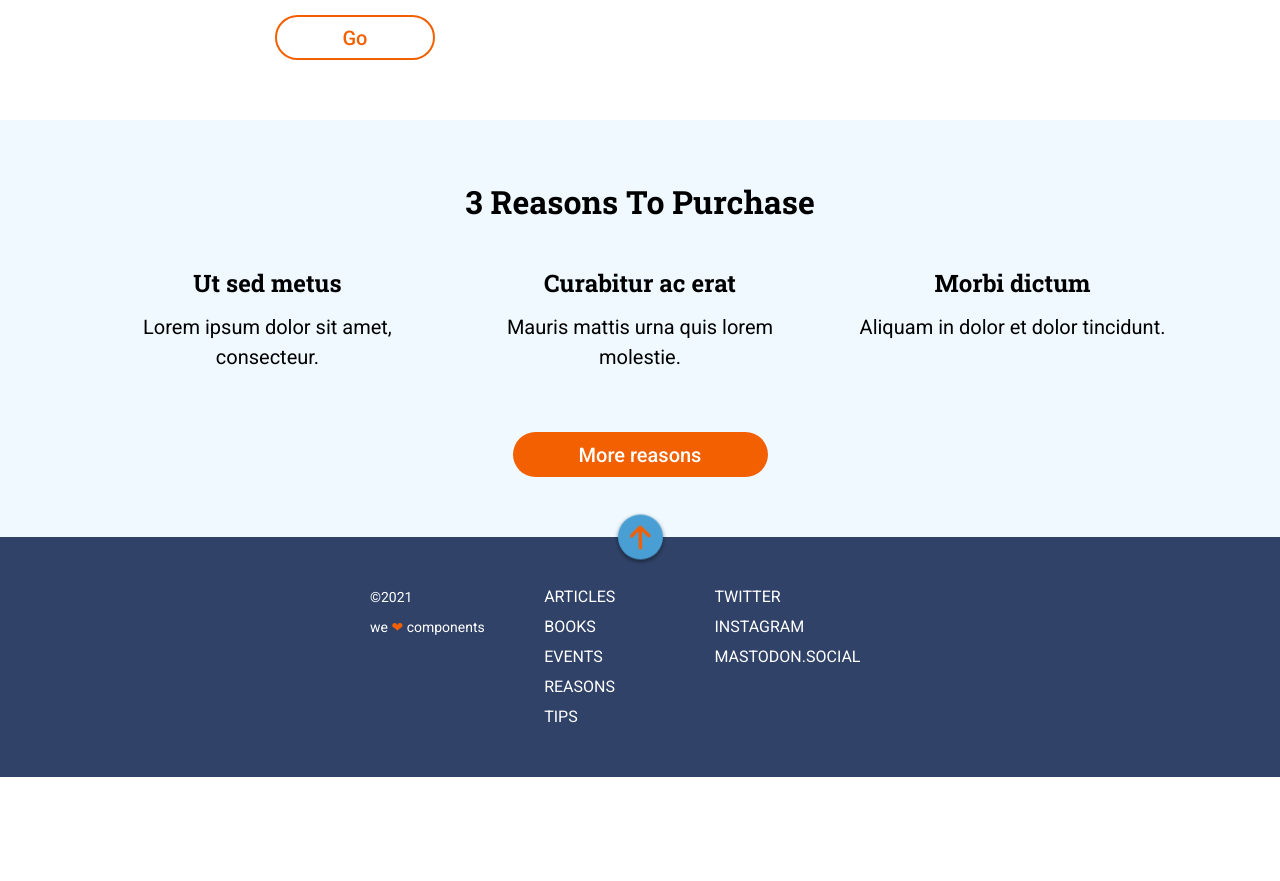
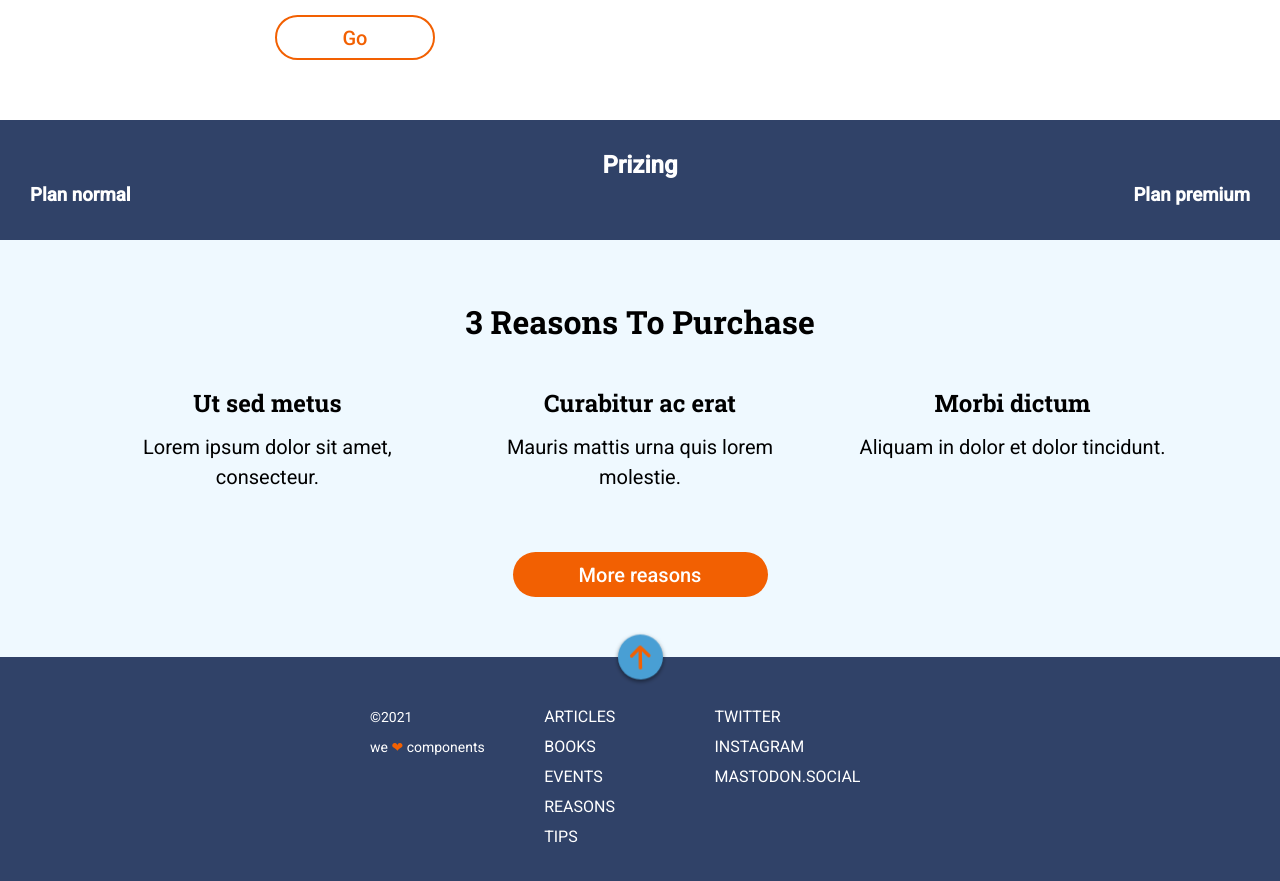
Before and after one commit to Adalab/modulo-1-evaluacion-final-mariarguezp, a website: page public/index.html in a window 1280 px wide. Shown: the part 1040-1921 px from the top of the page. Before the commit the page ends 1817 px from the top, so only its background shows below. Drawn offline with Linux system fonts and the light colour scheme.

Commit message:
add new section

```diff
--- a/public/index.html
+++ b/public/index.html
@@ -42,6 +42,18 @@
           <p>Go</p>
         </button>
       </article>
+    </section>
+
+    <section class="prizing">
+        <h2>Prizing</h2>
+        <section class="prizing__section">
+            <article>
+                <h3>Plan normal</h3>
+            </article>
+            <article>
+                <h3>Plan premium</h3>
+            </article>
+        </section>
     </section>
 
     <section id="secondSection" class="secondSection">
--- /dev/null
+++ b/src/scss/layout/_prizing.scss
@@ -0,0 +1,21 @@
+.prizing {
+    width: 100%;
+    padding: 30px 0;
+    color: $colorMain;
+    background-color: $colorTertiary;
+    display: flex;
+    flex-direction: column;
+    align-items: center;
+    line-height: 30px;
+
+    &__section {
+    @media all and (min-width: 768px) {
+        display: flex;
+        flex-direction: row;
+        justify-content: space-between;
+        width: 100%;
+        padding: 0 30px;
+    }
+
+    }
+}
--- a/src/scss/main.scss
+++ b/src/scss/main.scss
@@ -3,5 +3,6 @@
 @import 'core/common';
 @import 'layout/header';
 @import 'layout/first-section';
+@import 'layout/prizing';
 @import 'layout/second-section';
 @import 'layout/footer';
```
Also changed, not shown: src/html/index.html (+2 -0 lines), src/html/partials/prizing.html (added, +11 -0 lines), public/assets/css/main.css, 1 other file.
